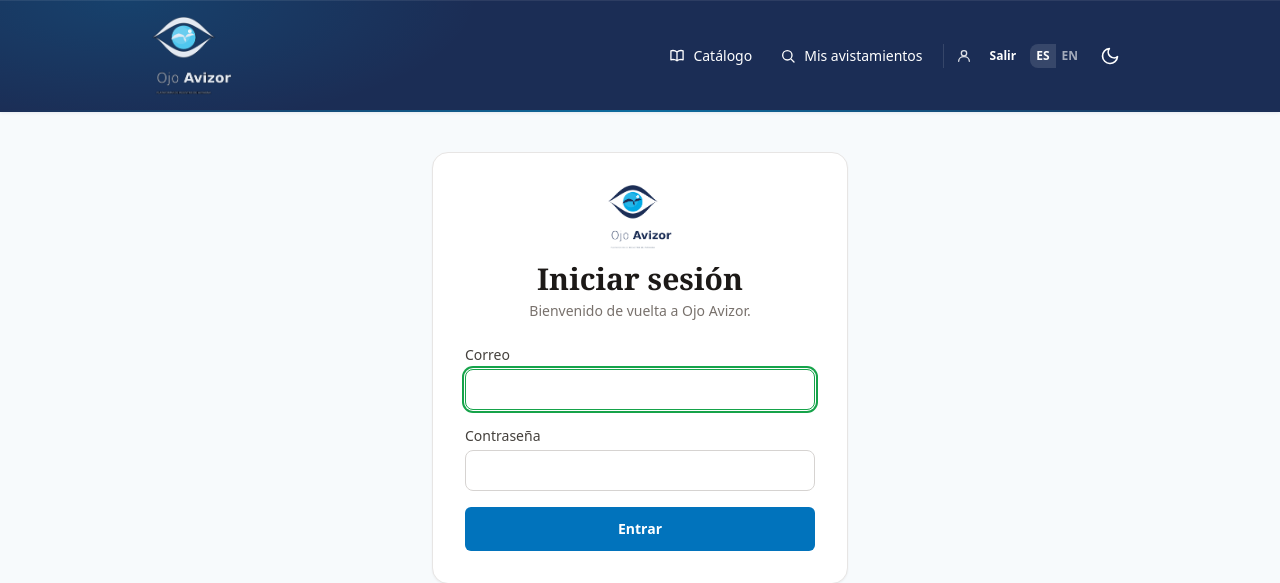
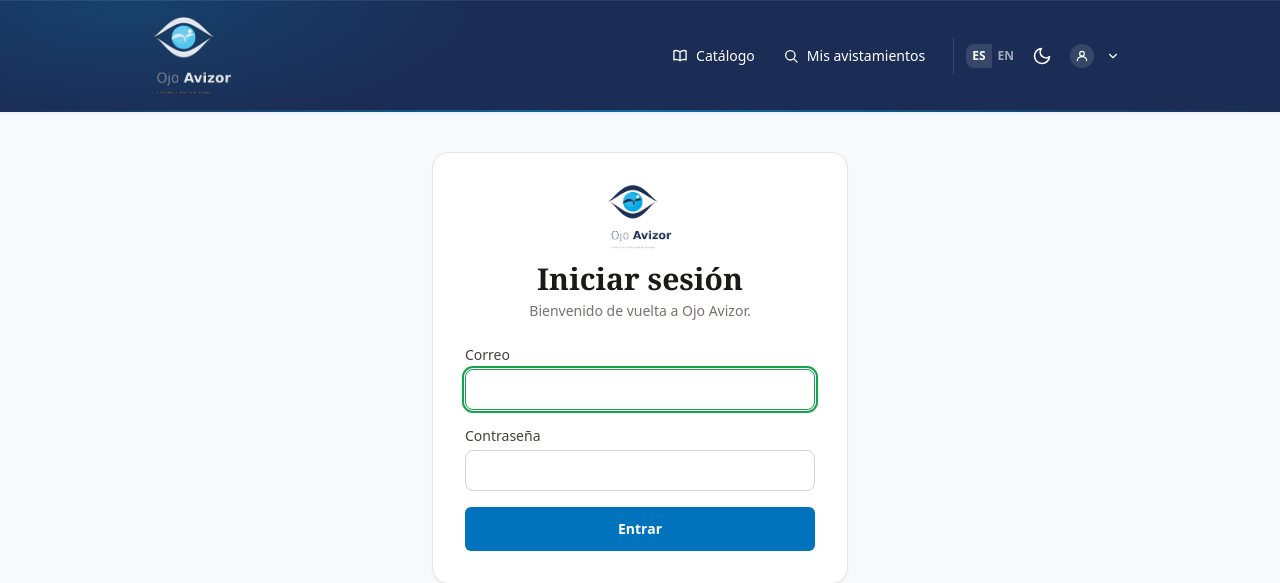
Before and after one commit to EmersonAngel/ojo-avizor, a Django app: page /es/cuentas/entrar/?next=/es/catalogo/gestionar/nueva/ in a window 1280 px wide. Shown: the top 583 px of the page. Run offline with Django 5.2, Linux system fonts and the light colour scheme; the visitor is signed in with stand-in values (Sample User, id 1); some libraries are stand-ins or nearby versions.

Commit message:
reorganiza la barra superior con un menú de usuario desplegable
La barra amontonaba en una sola fila los enlaces de navegación, el
selector de idioma, el tema, el seudónimo y "Salir" — para un Revisor
o Administrador eran hasta 8-9 elementos seguidos. Se agrupa en dos
bloques separados por una línea vertical: enlaces de navegación a la
izquierda, controles de cuenta (idioma, tema, usuario) a la derecha.

El seudónimo y "Salir" sueltos se reemplazan por un menú desplegable
(patrón de avatar, estándar en interfaces modernas): un botón compacto
con el seudónimo que despliega Mi cuenta, Panel de administración y
Salir. Nuevo ícono "flecha-abajo" para el indicador del menú.

_menu_usuario.html es un partial nuevo, reutilizado tanto en el menú
de escritorio como en el móvil. Usa una clase .dropdown-item propia en
vez de .nav-link, porque .nav-link cambia de color dentro de
.barra-superior-nav (pensado para la barra oscura) y el panel
desplegable es un panel flotante con fondo claro/oscuro normal, no la
paleta de la barra.

```diff
--- a/apps/catalogo/templatetags/iconos.py
+++ b/apps/catalogo/templatetags/iconos.py
@@ -53,6 +53,7 @@ _ICONOS = {
     'grafico': '<path d="M4 21V10M10 21V4M16 21v-8M2 21h20"/>',
     'mas': '<path d="M12 4.5v15M4.5 12h15"/>',
     'flecha-izquierda': '<path d="M19 12H5M11 18l-6-6 6-6"/>',
+    'flecha-abajo': '<path d="M6 9l6 6 6-6"/>',
 }
 
 
--- /dev/null
+++ b/templates/_menu_usuario.html
@@ -0,0 +1,19 @@
+{% load i18n iconos %}
+<a href="{% url 'cuentas:mi_cuenta' %}" class="dropdown-item">
+    {% icono "usuario" clase="w-4 h-4" %} {% translate "Mi cuenta" %}
+</a>
+{% if user.rol == 'ADMINISTRADOR' %}
+<a href="{% url 'cuentas:panel_admin' %}" class="dropdown-item">
+    {% icono "usuarios" clase="w-4 h-4" %} {% translate "Panel de administración" %}
+    {% if solicitudes_revisor_pendientes %}
+    <span class="badge-devuelto !py-0.5 !px-1.5 ml-auto">{{ solicitudes_revisor_pendientes }}</span>
+    {% endif %}
+</a>
+{% endif %}
+<div class="border-t border-[var(--borde)] my-1.5"></div>
+<form method="post" action="{% url 'cuentas:cerrar_sesion' %}">
+    {% csrf_token %}
+    <button type="submit" class="dropdown-item">
+        {% icono "flecha-izquierda" clase="w-4 h-4 rotate-180" %} {% translate "Salir" %}
+    </button>
+</form>
--- a/templates/_nav_enlaces.html
+++ b/templates/_nav_enlaces.html
@@ -15,19 +15,7 @@
     {% icono "check-circulo" clase="w-4 h-4" %} {% translate "Bandeja de revisión" %}
 </a>
 {% endif %}
-{% if user.rol == 'ADMINISTRADOR' %}
-<a class="nav-link {% if vista == 'panel_admin' %}nav-link-activo{% endif %}" href="{% url 'cuentas:panel_admin' %}">
-    {% icono "usuarios" clase="w-4 h-4" %} {% translate "Panel" %}
-</a>
-{% endif %}
 <span data-cola-registros class="hidden badge-devuelto my-1 sm:my-0"></span>
-<div class="usuario-mini w-full sm:w-auto flex items-center justify-between sm:justify-start gap-2 mt-2 sm:mt-0 sm:ml-1 sm:pl-3 sm:border-l pt-2 sm:pt-0 border-t sm:border-t-0">
-    <a href="{% url 'cuentas:mi_cuenta' %}" class="usuario-etiqueta text-sm inline-flex items-center gap-1.5 hover:underline">{% icono "usuario" clase="w-4 h-4" %} {{ user.seudonimo }}</a>
-    <form method="post" action="{% url 'cuentas:cerrar_sesion' %}">
-        {% csrf_token %}
-        <button type="submit" class="btn-ghost !px-2.5 !py-1 text-xs">{% translate "Salir" %}</button>
-    </form>
-</div>
 {% else %}
 <a class="nav-link" href="{% url 'cuentas:iniciar_sesion' %}">{% translate "Iniciar sesión" %}</a>
 <a class="btn-primary !px-3 !py-1.5 text-sm w-full sm:w-auto mt-1 sm:mt-0" href="{% url 'cuentas:registrar' %}">
--- a/templates/base.html
+++ b/templates/base.html
@@ -261,19 +261,25 @@
                 color: var(--texto);
             }
             .nav-link:hover { background-color: var(--superficie-alt); color: var(--azul-profundo); }
-            /* Dentro de la barra superior el fondo es siempre oscuro: el enlace,
-               el nombre de usuario y "Salir" usan el texto claro de la barra en
-               vez del color por defecto (pensado para el menú desplegable, que
-               sí sigue el tema normal). */
+            /* Dentro de la barra superior el fondo es siempre oscuro: los enlaces
+               de navegación usan el texto claro de la barra en vez del color por
+               defecto. El panel del menú desplegable (.dropdown-item, más abajo)
+               es la excepción: es un panel flotante con fondo claro/oscuro según
+               el tema normal, no según la barra. */
             .barra-superior-nav .nav-link { color: var(--texto-en-barra); }
             .barra-superior-nav .nav-link:hover { background-color: var(--barra-hover); color: var(--texto-en-barra); }
             .barra-superior-nav .btn-ghost { color: var(--texto-en-barra); }
             .barra-superior-nav .btn-ghost:hover { background-color: var(--barra-hover); }
-            .barra-superior-nav .usuario-etiqueta { color: var(--texto-en-barra); opacity: .85; }
-            .barra-superior-nav .usuario-mini { border-color: var(--barra-hover); }
 
-            .usuario-mini { border-color: var(--borde); }
-            .usuario-etiqueta { color: var(--texto-suave); }
+            /* Menú desplegable del usuario (base.html + _menu_usuario.html): color
+               fijo, independiente del contexto donde se incluya (barra oscura o
+               menú móvil claro) — por eso no usa .nav-link, que sí cambia según
+               .barra-superior-nav. */
+            .dropdown-item {
+                @apply flex items-center gap-2 w-full text-left px-3.5 py-2 text-sm transition-colors;
+                color: var(--texto);
+            }
+            .dropdown-item:hover { background-color: var(--superficie-alt); }
 
             .card { @apply bg-white dark:bg-stone-900 rounded-2xl border border-stone-200 dark:border-stone-800 shadow-sm transition-colors; }
             .card-interactive { @apply card hover:-translate-y-0.5 hover:shadow-lg hover:shadow-stone-900/5 dark:hover:shadow-black/20 hover:border-primary-200 dark:hover:border-primary-800 transition-all duration-200; }
@@ -311,7 +317,7 @@
     {% block extra_head %}{% endblock %}
 </head>
 <body class="min-h-screen flex flex-col antialiased transition-colors duration-200"
-      x-data="{ menuAbierto: false, oscuro: document.documentElement.getAttribute('data-tema') === 'oscuro', barraElevada: false }"
+      x-data="{ menuAbierto: false, menuUsuario: false, oscuro: document.documentElement.getAttribute('data-tema') === 'oscuro', barraElevada: false }"
       @scroll.window.throttle="barraElevada = window.scrollY > 8">
 
     <header class="sticky top-0 z-20 barra-superior" :class="barraElevada ? 'barra-superior--elevada' : ''">
@@ -342,20 +348,55 @@
                 </button>
             </div>
 
-            <nav class="hidden sm:flex text-sm items-center gap-1 barra-superior-nav">
+            <nav class="hidden sm:flex text-sm items-center gap-4 barra-superior-nav">
+                <div class="flex items-center gap-1">
                     {% include "_nav_enlaces.html" %}
+                </div>
+
+                <div class="flex items-center gap-1 pl-3 border-l border-[var(--barra-hover)]">
                     {% include "_selector_idioma.html" %}
-                <button type="button" class="w-9 h-9 flex items-center justify-center rounded-lg hover:bg-[var(--barra-hover)] ml-1"
+                    <button type="button" class="w-9 h-9 flex items-center justify-center rounded-lg hover:bg-[var(--barra-hover)]"
                             @click="oscuro = !oscuro; document.documentElement.setAttribute('data-tema', oscuro ? 'oscuro' : 'claro'); document.documentElement.classList.toggle('dark', oscuro); localStorage.setItem('tema', oscuro ? 'oscuro' : 'claro')"
                             aria-label="{% translate 'Cambiar tema' %}">
                         <span x-show="!oscuro" x-cloak>{% icono "luna" clase="w-5 h-5" %}</span>
                         <span x-show="oscuro" x-cloak>{% icono "sol" clase="w-5 h-5" %}</span>
                     </button>
+
+                    {% if user.is_authenticated %}
+                    <div class="relative">
+                        <button type="button" class="relative flex items-center gap-1.5 rounded-lg pl-1.5 pr-2 py-1.5 hover:bg-[var(--barra-hover)]"
+                                @click="menuUsuario = !menuUsuario" :aria-expanded="menuUsuario.toString()"
+                                aria-label="{% translate 'Menú de la cuenta' %}">
+                            <span class="inline-flex items-center justify-center w-6 h-6 rounded-full bg-[var(--barra-hover)] flex-shrink-0">
+                                {% icono "usuario" clase="w-3.5 h-3.5" %}
+                            </span>
+                            <span class="hidden md:inline max-w-[8rem] truncate">{{ user.seudonimo }}</span>
+                            <span class="transition-transform" :class="menuUsuario ? 'rotate-180' : ''">{% icono "flecha-abajo" clase="w-3.5 h-3.5" %}</span>
+                            {% if solicitudes_revisor_pendientes %}
+                            <span class="absolute top-0.5 left-0.5 w-2.5 h-2.5 rounded-full bg-[var(--error)] ring-2 ring-[var(--fondo-barra)]" aria-hidden="true"></span>
+                            {% endif %}
+                        </button>
+                        <div x-show="menuUsuario" x-cloak @click.outside="menuUsuario = false" @keydown.escape.window="menuUsuario = false"
+                             x-transition:enter="transition ease-out duration-100" x-transition:enter-start="opacity-0 scale-95" x-transition:enter-end="opacity-100 scale-100"
+                             class="absolute right-0 mt-2 w-60 rounded-xl border border-[var(--borde)] bg-[var(--blanco)] shadow-[var(--sombra-elevada)] py-1.5 z-30"
+                             @click="menuUsuario = false">
+                            {% include "_menu_usuario.html" %}
+                        </div>
+                    </div>
+                    {% else %}
+                    <a class="nav-link" href="{% url 'cuentas:iniciar_sesion' %}">{% translate "Iniciar sesión" %}</a>
+                    <a class="btn-primary !px-3 !py-1.5 text-sm" href="{% url 'cuentas:registrar' %}">{% translate "Crear cuenta" %}</a>
+                    {% endif %}
+                </div>
             </nav>
         </div>
         <nav class="sm:hidden border-t border-[var(--borde)] bg-[var(--blanco)] px-4 py-3 flex flex-col items-start gap-1 text-sm"
              x-show="menuAbierto" x-cloak @click="menuAbierto = false">
             {% include "_nav_enlaces.html" %}
+            {% if user.is_authenticated %}
+            <div class="border-t border-[var(--borde)] w-full my-1"></div>
+            {% include "_menu_usuario.html" %}
+            {% endif %}
         </nav>
     </header>
 
```
Lines whose indentation alone changed are shown as unchanged.
